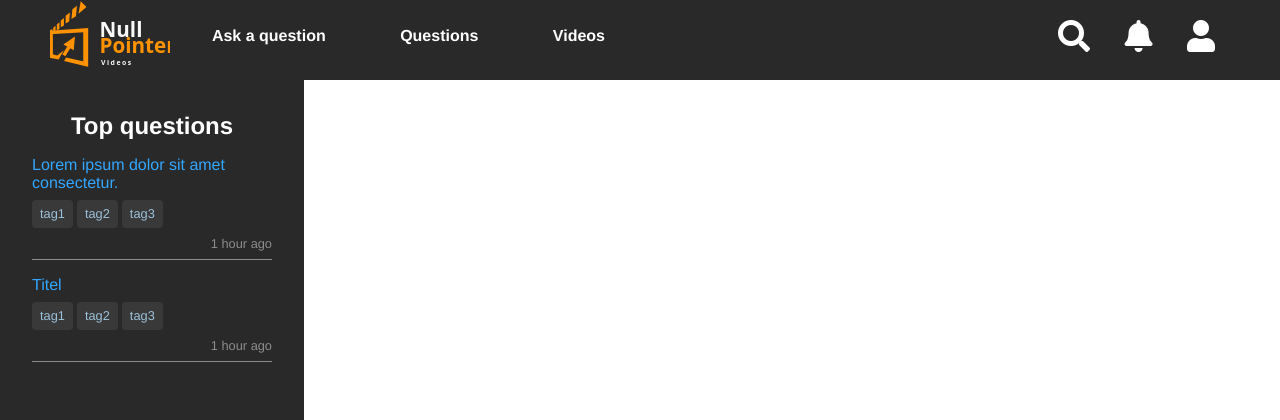
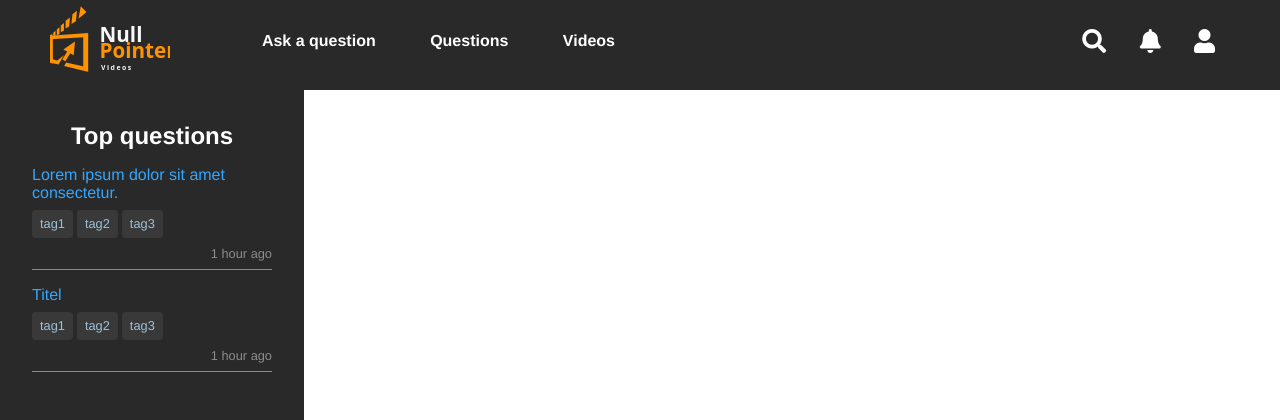
Before and after one commit to Yannieck/netflixsysteem, a PHP site: page /pages/askquestion.php in a window 1280 px wide. Shown: the top 420 px of the page. Run offline with PHP 8.4, Linux system fonts and the light colour scheme; style sheets or scripts are compiled from the project's sources.

Commit message:
Aside gemaakt en aantal bugfixes

```diff
--- a/assets/components/header.php
+++ b/assets/components/header.php
@@ -2,9 +2,9 @@
     <div class="leftHeader">
         <a href="../index.php"><img src="../assets/img/lightlogo.svg" height="120" width="120" alt="logo"></a>
         <ul class="navtekst">
-            <li><a href="./askquestion.php">Ask a question</a></li>
-            <li><a href="#">Questions</a></li>
-            <li><a href="#">Videos</a></li>
+            <li><a class="headerBtn" href="./askquestion.php">Ask a question</a></li>
+            <li><a class="headerBtn" href="#">Questions</a></li>
+            <li><a class="headerBtn" href="#">Videos</a></li>
         </ul>
     </div>
     <div class="rightHeader">
--- a/assets/styles/choosemembership/choosemembership.css
+++ b/assets/styles/choosemembership/choosemembership.css
@@ -11,7 +11,6 @@ table {
   border-collapse: collapse;
   border-spacing: 0;
   width: 550px;
-  border: 1px solid black;
 }
 
 .container {
--- a/assets/styles/choosemembership/choosemembership.scss
+++ b/assets/styles/choosemembership/choosemembership.scss
@@ -11,7 +11,6 @@ table {
     border-collapse: collapse;
     border-spacing: 0;
     width: 550px;
-    border: 1px solid black;
 }
 
 .container {
--- a/assets/styles/header/header.css
+++ b/assets/styles/header/header.css
@@ -3,10 +3,10 @@ header {
   display: -webkit-box;
   display: -ms-flexbox;
   display: flex;
-  padding: 20px 50px 20px 50px;
+  padding: 25px 50px 25px 50px;
   height: 5vh;
-  background-color: #292929;
-  color: white;
+  background-color: var(--clr-neutral-600);
+  color: var(--clr-neutral-100);
   font-weight: bold;
 }
 
@@ -40,12 +40,12 @@ header .rightHeader {
 
 header a {
   text-decoration: none;
-  color: white;
+  color: var(--clr-neutral-100);
 }
 
 header li {
   display: inline;
-  color: white;
+  color: var(--clr-neutral-100);
   padding: 15px;
 }
 
@@ -58,15 +58,20 @@ header li input {
 }
 
 .navtekst a {
-  padding: 20px;
+  padding: 10px;
 }
 
 .navtekst a:hover {
-  background-color: #E17F00;
-  border-radius: 10px 10px 10px 10px;
+  background-color: var(--clr-accent-400);
+  border-radius: 5px;
 }
 
-.navicons a:hover {
-  color: #E17F00;
+.navicons {
+  font-size: 0.75rem;
+}
+
+.navicons i:hover {
+  cursor: pointer;
+  color: var(--clr-accent-400);
 }
 /*# sourceMappingURL=header.css.map */
--- a/assets/styles/header/header.scss
+++ b/assets/styles/header/header.scss
@@ -1,10 +1,10 @@
 @import url("../vars.css");
 header {
     display: flex;
-    padding: 20px 50px 20px 50px;
+    padding: 25px 50px 25px 50px;
     height: 5vh;
-    background-color: #292929;
-    color: white;
+    background-color: var(--clr-neutral-600);
+    color: var(--clr-neutral-100);
     font-weight: bold;
     .leftHeader {
         display: flex;
@@ -22,11 +22,11 @@ header {
     }
     a {
         text-decoration: none;
-        color: white;
+        color: var(--clr-neutral-100);
     }
     li {
         display: inline;
-        color: white;
+        color: var(--clr-neutral-100);
         padding: 15px;
         input {
             display: none;
@@ -40,14 +40,19 @@ header {
 
 .navtekst {
     a {
-        padding: 20px;
+        padding: 10px;
     }
     a:hover {
-        background-color: #E17F00;
-        border-radius: 10px 10px 10px 10px;
+        background-color: var(--clr-accent-400);
+        border-radius: 5px;
     }
 }
 
-.navicons a:hover {
-    color: #E17F00;
+.navicons {
+    font-size: 0.75rem;
 }
+
+.navicons i:hover {
+    cursor: pointer;
+    color: var(--clr-accent-400);
+}
--- a/assets/styles/login/login.css
+++ b/assets/styles/login/login.css
@@ -16,7 +16,7 @@
   border: none;
   color: var(--clr-neutral-100);
   padding: 12px 20px;
-  border-radius: 2px;
+  border-radius: 5px;
 }
 
 .content .formfield {
@@ -59,7 +59,8 @@
   border: none;
   color: var(--clr-neutral-100);
   padding: 12px 20px;
-  border-radius: 2px;
+  border-radius: 5px;
+  cursor: pointer;
 }
 
 .formbutton:hover {
--- a/assets/styles/login/login.scss
+++ b/assets/styles/login/login.scss
@@ -13,7 +13,7 @@
         border: none;
         color: var(--clr-neutral-100);
         padding: 12px 20px;
-        border-radius: 2px;
+        border-radius: 5px;
     }
     .formfield {
         background-color: var(--clr-neutral-600);
@@ -48,7 +48,8 @@
     border: none;
     color: var(--clr-neutral-100);
     padding: 12px 20px;
-    border-radius: 2px;
+    border-radius: 5px;
+    cursor: pointer;
     &:hover {
         text-decoration: underline;
     }
--- a/assets/styles/style.css
+++ b/assets/styles/style.css
@@ -11,7 +11,7 @@ a {
   text-decoration: none;
 }
 
-a:hover {
+a:not(.headerBtn):hover {
   text-decoration: underline;
 }
 
@@ -68,9 +68,9 @@ a {
   border: none;
   color: var(--clr-neutral-100);
   padding: 1rem 3rem;
-  border-radius: 2px;
+  border-radius: 5px;
+  font-size: 0.85rem;
   cursor: pointer;
-  font-size: 0.85rem;
 }
 
 .button:hover {
--- a/assets/styles/style.scss
+++ b/assets/styles/style.scss
@@ -10,7 +10,7 @@ a {
     display: inline-block;
     color: var(--clr-neutral-100);
     text-decoration: none;
-    &:hover {
+    &:not(.headerBtn):hover {
         text-decoration: underline;
     }
 }
@@ -60,9 +60,9 @@ a {
     border: none;
     color: var(--clr-neutral-100);
     padding: 1rem 3rem;
-    border-radius: 2px;
+    border-radius: 5px;
+    font-size: 0.85rem;
     cursor: pointer;
-    font-size: 0.85rem;
     &:hover {
         text-decoration: underline;
     }
```
Also changed, not shown: pages/landingpage.php (+21 -0 lines), 4 other files.
